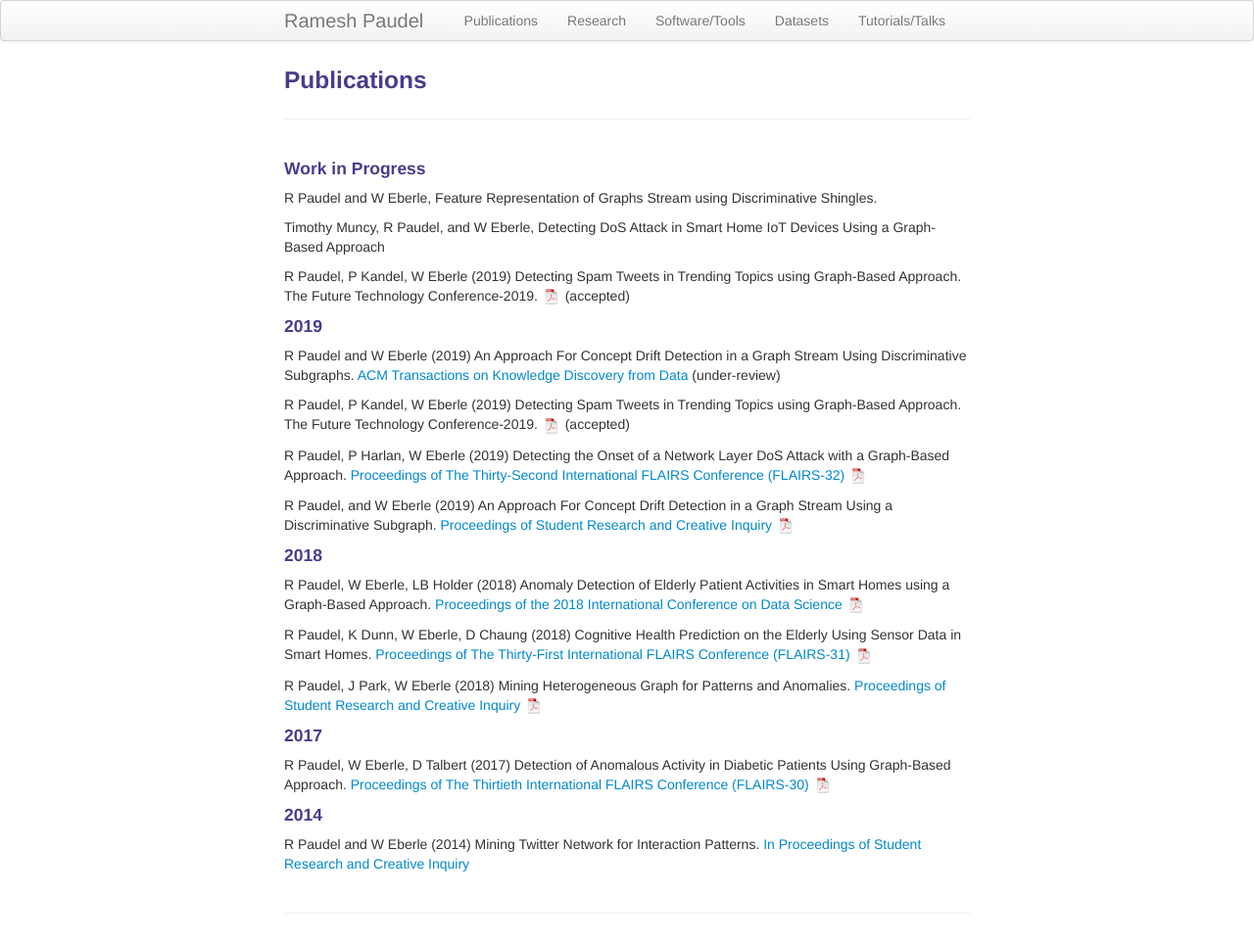
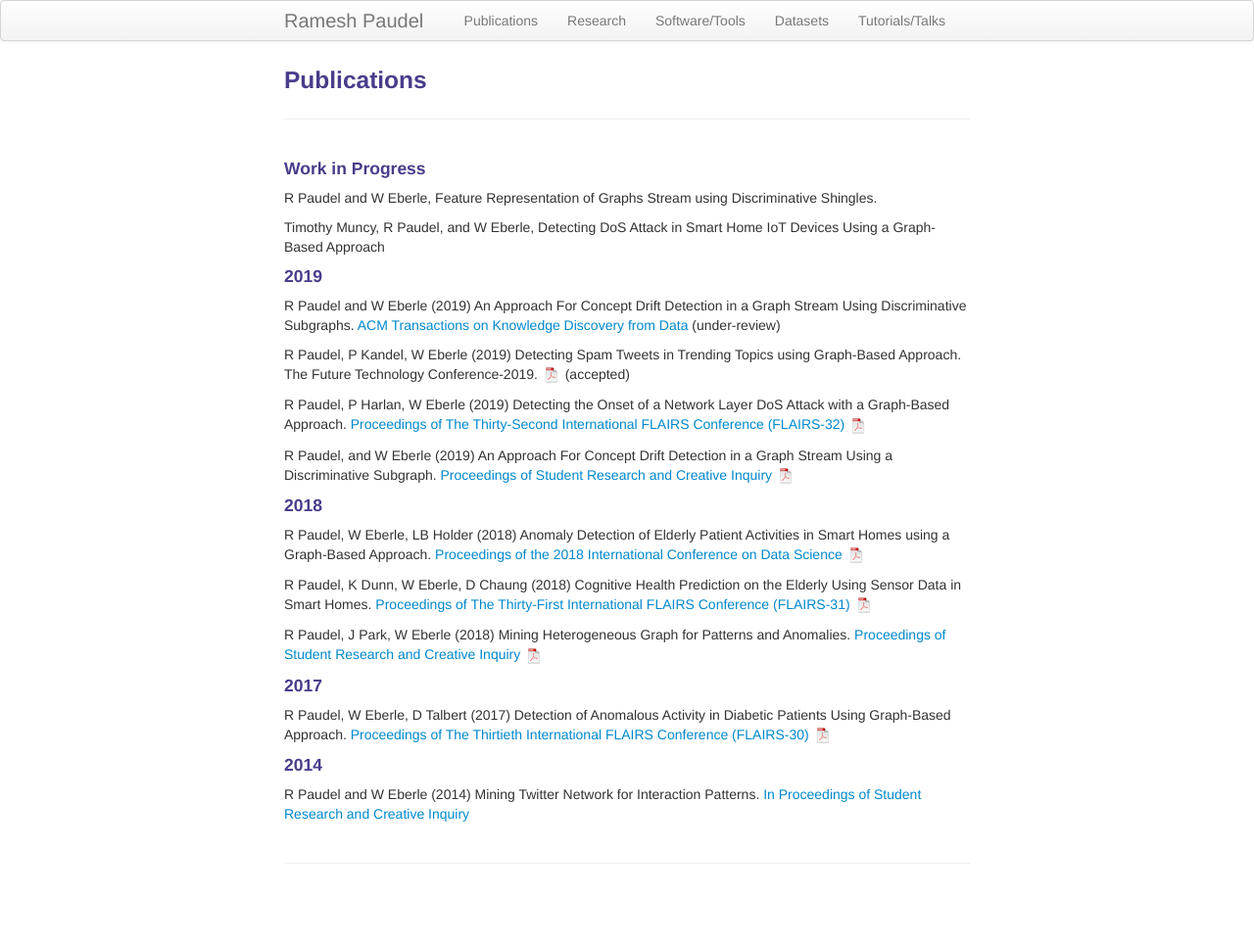
Before and after one commit to rpaudel42/rpaudel42.github.io, a Jekyll site: the page built from pages/pubs.md, in a window 1280 px wide. Shown: the whole page at 98% size. Built offline with Jekyll 4.4.1, drawn with Linux system fonts in a browser that asks for light colours; after the commit the page ends 913 px from its top, so only the background shows below that.

```diff
--- a/pages/pubs.md
+++ b/pages/pubs.md
@@ -7,9 +7,6 @@
 R Paudel and W Eberle, Feature Representation of Graphs Stream using Discriminative Shingles.
 
 Timothy Muncy, R Paudel, and W Eberle, Detecting DoS Attack in Smart Home IoT Devices Using a Graph-Based Approach
-
-R Paudel, P Kandel, W Eberle
-(2019) Detecting Spam Tweets in Trending Topics using Graph-Based Approach. The Future Technology Conference-2019. [![pdf]({{ BASE_PATH }}/assets/icons/pdf-icon.png)](/assets/Spam_detection_in_trending_topic.pdf) (accepted)
 
 #### 2019
 R Paudel and W Eberle
```
